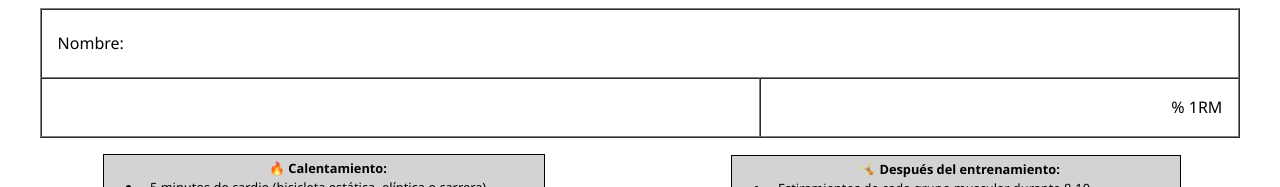
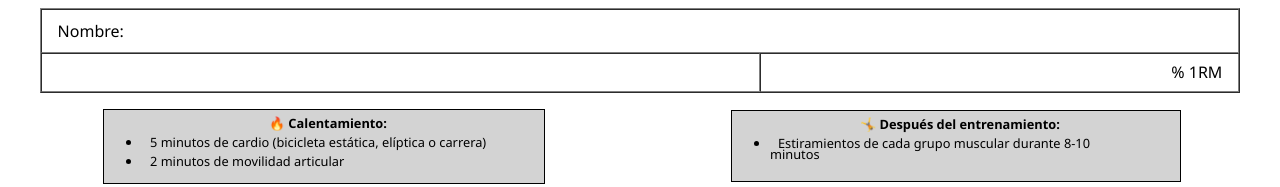
Before and after one commit to fernanfpinformatica/gym-workout-creator, a Vue app: page / in a window 1280 px wide. Shown: the top 187 px of the page. Built offline with nearby package versions, Linux system fonts and the light colour scheme.

Commit message:
Reduce height of header data row

```diff
--- a/src/components/WorkoutHeader.vue
+++ b/src/components/WorkoutHeader.vue
@@ -43,13 +43,13 @@ export default {
   }
 
   .row.l {
-      height: 35px;
-      line-height: 35px;
+      height: 10px;
+      line-height: 10px;
   }
 
   .row.m {
-      height: 25px;
-      line-height: 25px;
+      height: 5px;
+      line-height: 5px;
   }
 
   .weekday.row {
```
